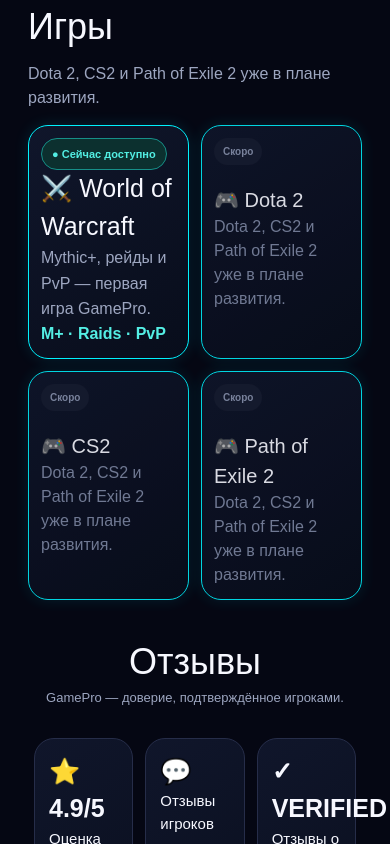
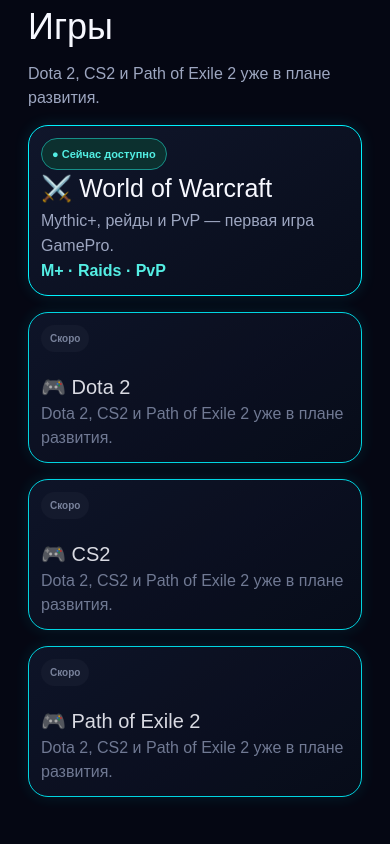
Before and after one commit to vesttrading/gamepro-market, a Next.js app: page / in a window 390 px wide. Shown: the part 4600-5444 px from the top of the page. Built offline with nearby package versions, Linux system fonts and the light colour scheme; no server answers.

Commit message:
Update mobile grid styles for game cards

```diff
--- a/app/globals.css
+++ b/app/globals.css
@@ -310,19 +310,18 @@
 
 }
 
-/* Правило для мобильной сетки игр 2х2 */
+/* Правило для мобильного отображения: строго по одной карточке в ряд */
 @media (max-width: 768px) {
     section#games div[class*="gameGrid"] {
-        flex-wrap: wrap !important; /* Разрешаем карточкам переноситься на новую строку */
-        justify-content: center !important; /* Центрируем ряды на экране */
-        gap: 12px !important; /* Уменьшаем отступ между карточками под мобильные */
+        flex-direction: column !important; /* Выстраиваем карточки вертикально */
+        align-items: center !important;    /* Центрируем их на экране */
+        gap: 16px !important;              /* Комфортный отступ между карточками */
     }
 
     section#games div[class*="gameGrid"] > div {
-        /* Рассчитываем ширину: 50% экрана минус половина отступа gap, чтобы встали ровно 2 в ряд */
-        flex: 1 1 calc(50% - 6px) !important;
-        max-width: 180px !important; /* Ограничиваем максимальную ширину на телефоне */
-        min-width: 130px !important; /* Снижаем минимальный порог, чтобы они поместились */
+        width: 100% !important;            /* Растягиваем карточку на доступную ширину */
+        max-width: 340px !important;       /* Ограничиваем максимальную ширину, чтобы они не были слишком огромными */
+        min-width: 280px !important;       /* Минимальный порог под узкие экраны */
     }
 }
 
```
